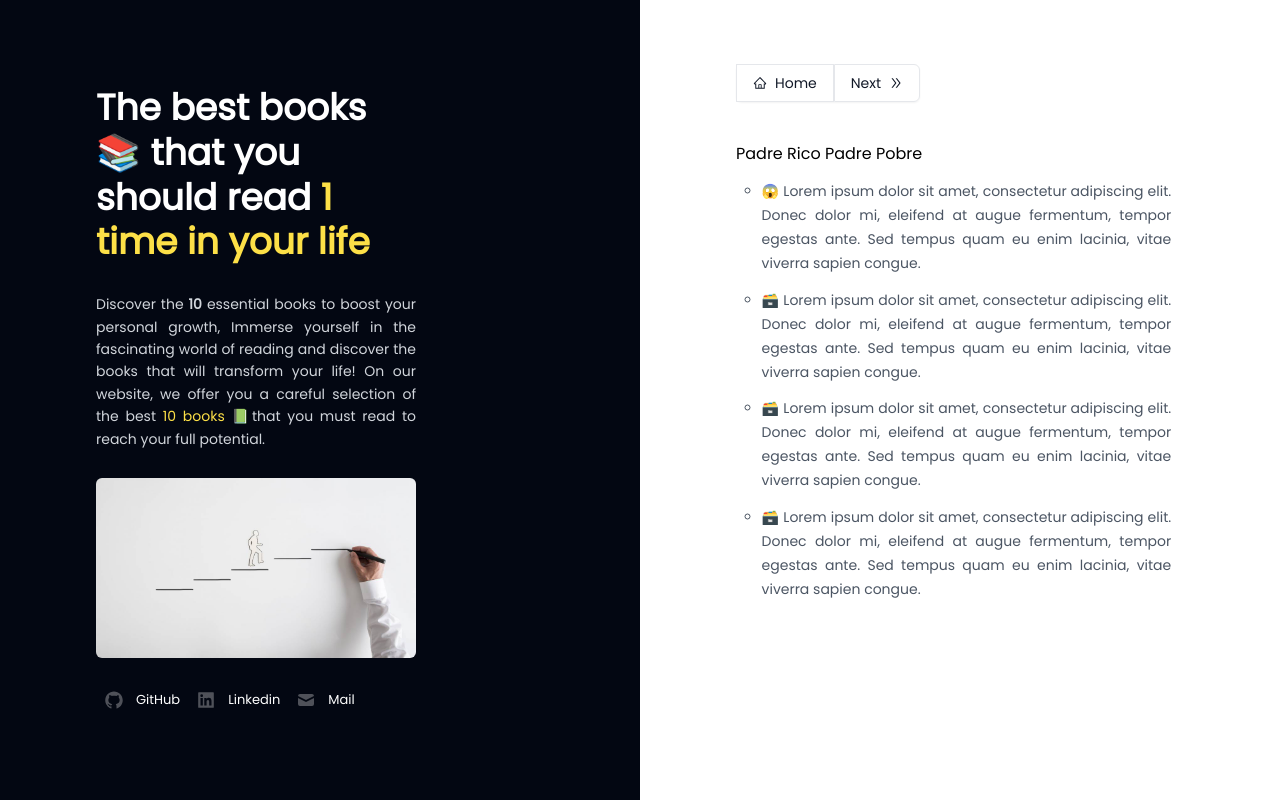
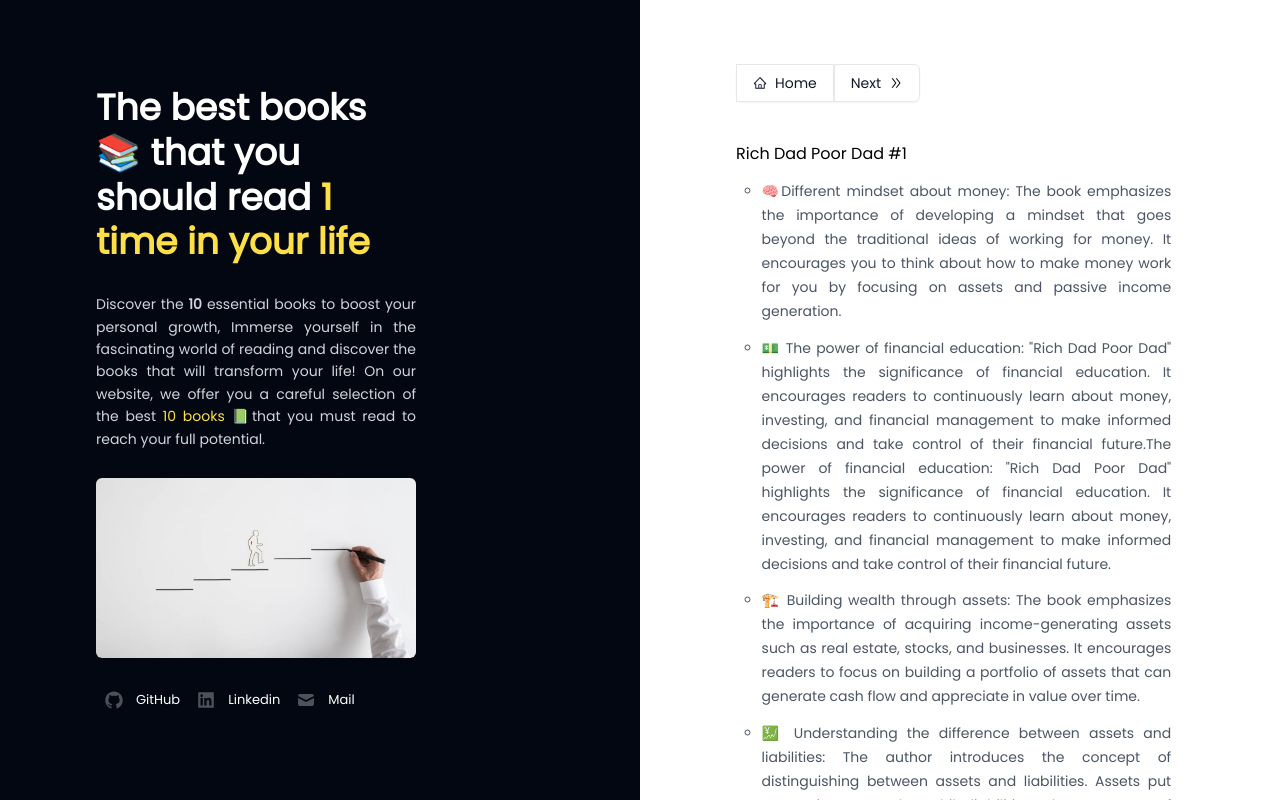
Before and after one commit to coderito/Boof, a Next.js app: page / in a window 1280 px wide. Built offline with nearby package versions, Linux system fonts and the light colour scheme.

Commit message:
modificando texto original

```diff
--- a/src/app/content/01-padre-rico-padre-pobre.mdx
+++ b/src/app/content/01-padre-rico-padre-pobre.mdx
@@ -1,8 +1,10 @@
-## Padre Rico  Padre Pobre
+## Rich Dad Poor Dad #1
 
-- 😱 Lorem ipsum dolor sit amet, consectetur adipiscing elit. Donec dolor mi, eleifend at augue fermentum, tempor egestas ante. Sed tempus quam eu enim lacinia, vitae viverra sapien congue.
-- 🗃️ Lorem ipsum dolor sit amet, consectetur adipiscing elit. Donec dolor mi, eleifend at augue fermentum, tempor egestas ante. Sed tempus quam eu enim lacinia, vitae viverra sapien congue.
-- 🗃️ Lorem ipsum dolor sit amet, consectetur adipiscing elit. Donec dolor mi, eleifend at augue fermentum, tempor egestas ante. Sed tempus quam eu enim lacinia, vitae viverra sapien congue.
-- 🗃️ Lorem ipsum dolor sit amet, consectetur adipiscing elit. Donec dolor mi, eleifend at augue fermentum, tempor egestas ante. Sed tempus quam eu enim lacinia, vitae viverra sapien congue.
+- 🧠Different mindset about money: The book emphasizes the importance of developing a mindset that goes beyond the traditional ideas of working for money. It encourages you to think about how to make money work for you by focusing on assets and passive income generation.
+- 💵 The power of financial education: "Rich Dad Poor Dad" highlights the significance of financial education. It encourages readers to continuously learn about money, investing, and financial management to make informed decisions and take control of their financial future.The power of financial education: "Rich Dad Poor Dad" highlights the significance of financial education. It encourages readers to continuously learn about money, investing, and financial management to make informed decisions and take control of their financial future.
+- 🏗️ Building wealth through assets: The book emphasizes the importance of acquiring income-generating assets such as real estate, stocks, and businesses. It encourages readers to focus on building a portfolio of assets that can generate cash flow and appreciate in value over time.
+- 💹 Understanding the difference between assets and liabilities: The author introduces the concept of distinguishing between assets and liabilities. Assets put money in your pocket, while liabilities take money out of your pocket. This distinction can help guide your financial decisions and encourage you to prioritize investments that generate income.
+- ⌛ The value of financial independence: "Rich Dad Poor Dad" emphasizes the goal of achieving financial independence, which means having enough passive income to cover your expenses without relying on a traditional job. It encourages readers to strive for financial freedom and control over their time and choices.
+- 🎢 Taking risks and embracing opportunities: The book promotes the idea of taking calculated risks and embracing opportunities to create wealth. It encourages readers to overcome fear and to think outside the box when it comes to finding and seizing financial opportunities.
 
 export default ({children}) => <div>{children}</div>
```
